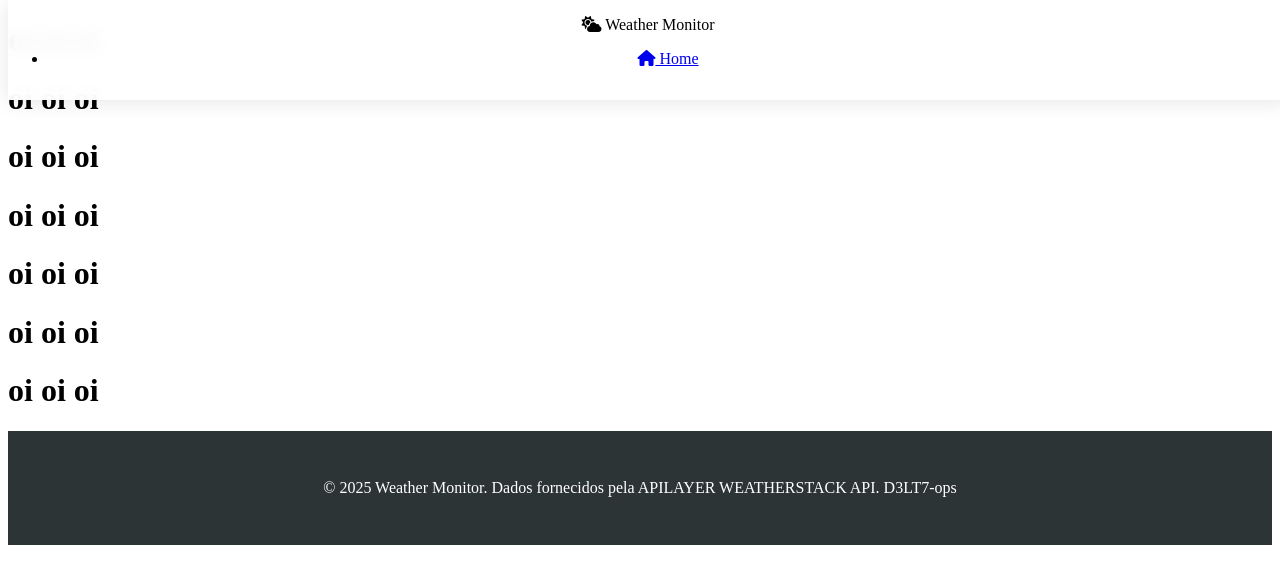
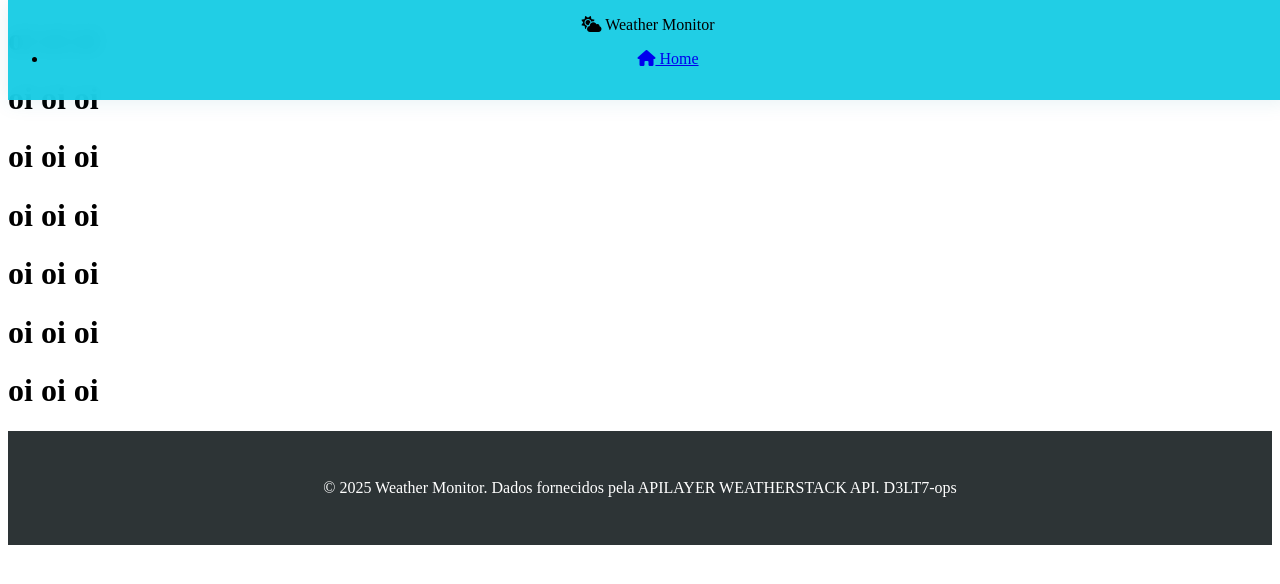
Before and after one commit to D3LT7-ops/-10---API-REST, a plain HTML site: page index.html in a window 1280 px wide. Drawn offline with Linux system fonts and the light colour scheme.

Commit message:
atualizacao 000.3

```diff
--- a/css/estilo.css
+++ b/css/estilo.css
@@ -1,15 +1,17 @@
 .navbar {
-    background: rgba(255, 255, 255, 0.95);
+    padding: auto;
+    background: rgba(22, 204, 228, 0.95);
     backdrop-filter: blur(10px);
     padding: 1rem 0;
     position: fixed;
     top: 0;
     width: 100%;
     z-index: 1000;
-    box-shadow: 0 2px 20px rgba(0, 0, 0, 0.1);
+    box-shadow: 0 2px 20px rgba(1, 118, 148, 0.1);
     text-align: center;
 }
 .footer {
+    padding: auto;
     background: #2d3436;
     color: white;
     text-align: center;
```
